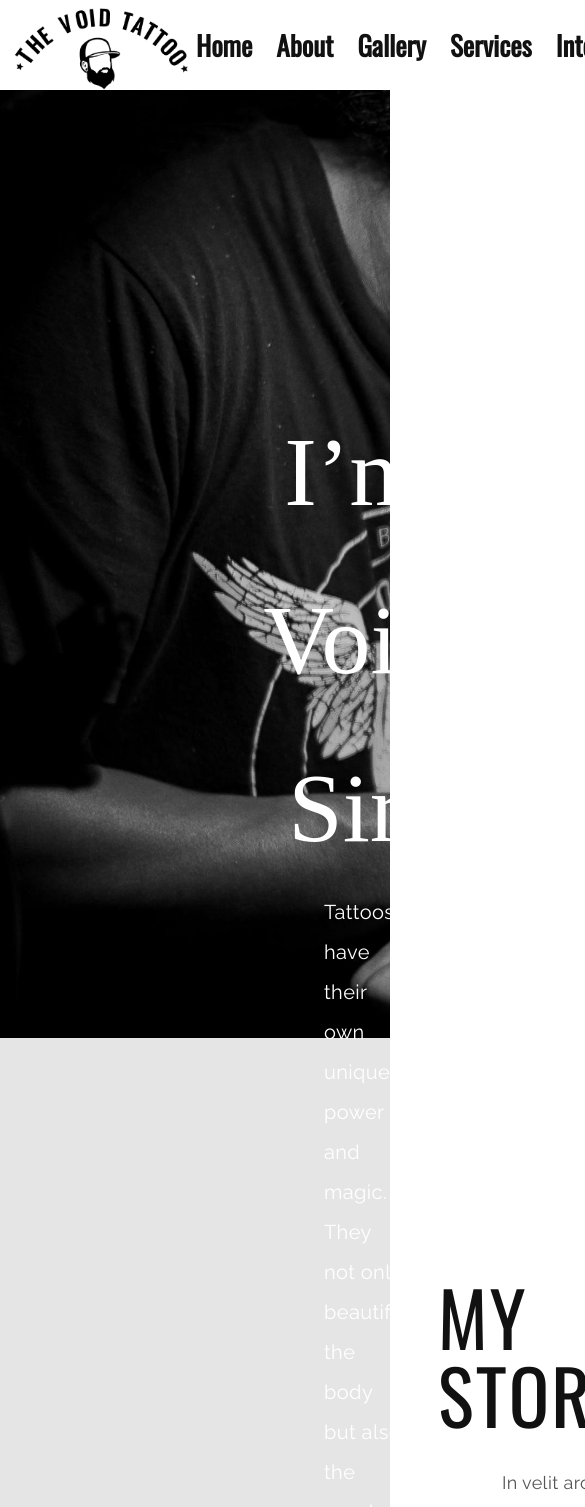
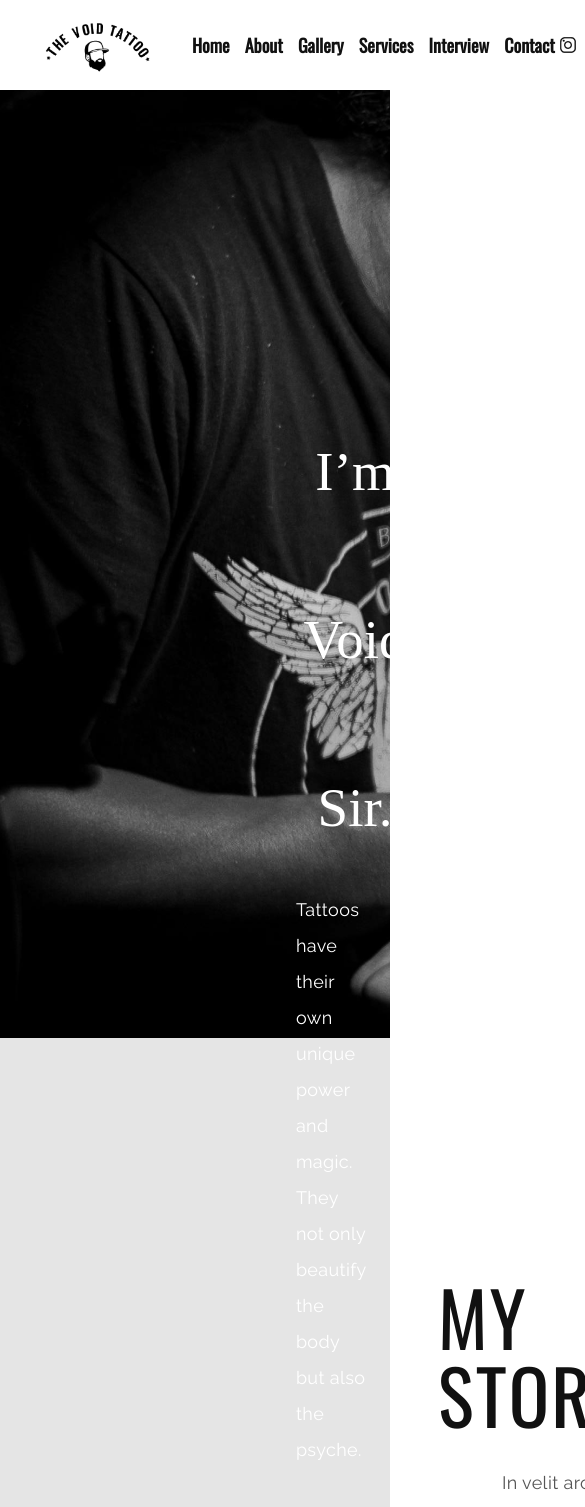
Before and after one commit to MilanEgri/tatoo, a React (Create React App) app: page / in a window 390 px wide. Shown: the top 1507 px of the page, 585 px wide, since content can reach past the window. Built offline with nearby package versions, Linux system fonts and the light colour scheme; a web font is replaced by a local one.

Commit message:
working on 700 width

```diff
--- a/src/components/style.css
+++ b/src/components/style.css
@@ -748,3 +748,36 @@
         padding-top: 2rem;
     }
 }
+@media screen and (max-width: 1100px) {
+    .logo{
+        scale: 0.6;
+        margin-left: 0.25rem;
+    }
+    .link{
+        font-size: 18px;
+    }
+    .links{
+        gap: 0.95rem;
+    }
+    .icons{
+        gap: 0.5rem;
+        margin-left: 0.25rem;
+    }
+    .welcome{
+        font-size: 55px;
+    }
+    .quote{
+        margin-left: 2rem;
+        font-size: 18px;
+    }
+    .readMore{
+        margin-right: 12rem;
+    }
+    .tatooExpert {
+        font-size: 80px;
+    }
+    .chechkGalery{
+        margin-left: 150px;
+    }
+
+}
```
